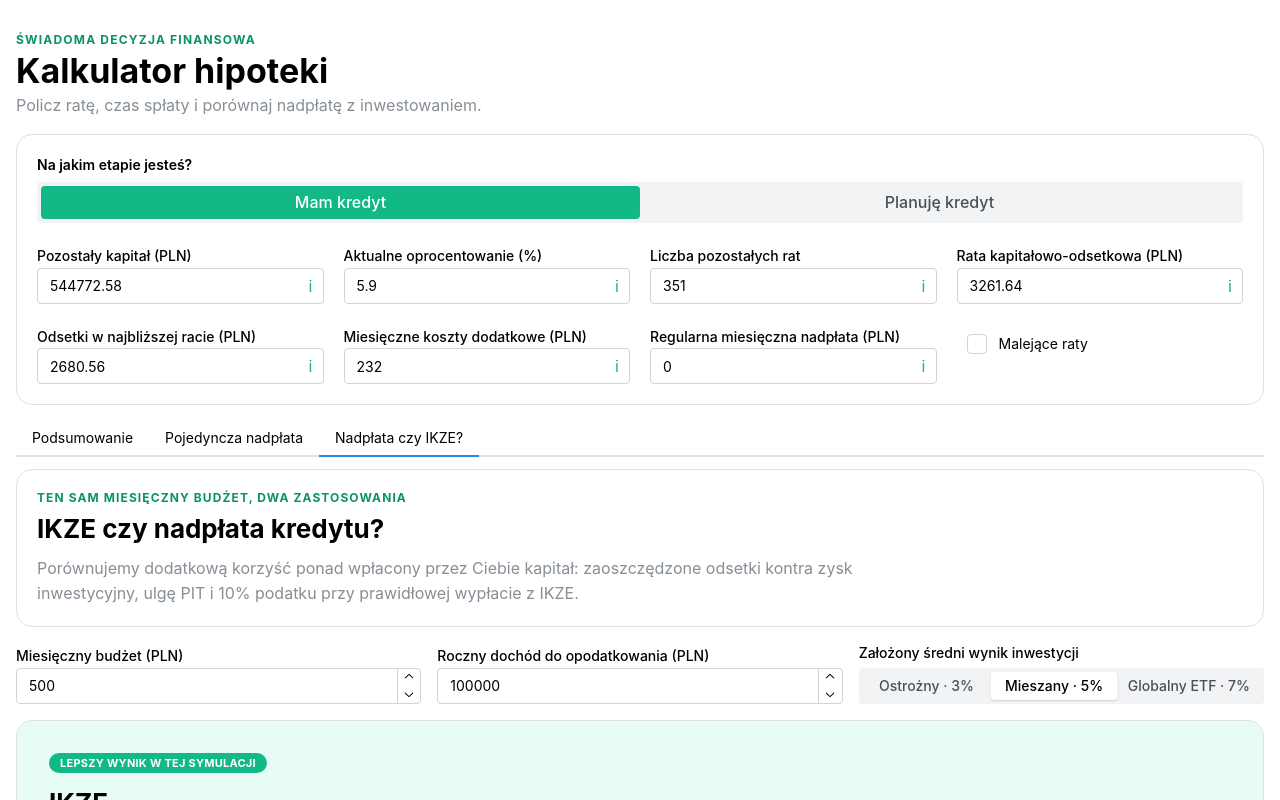
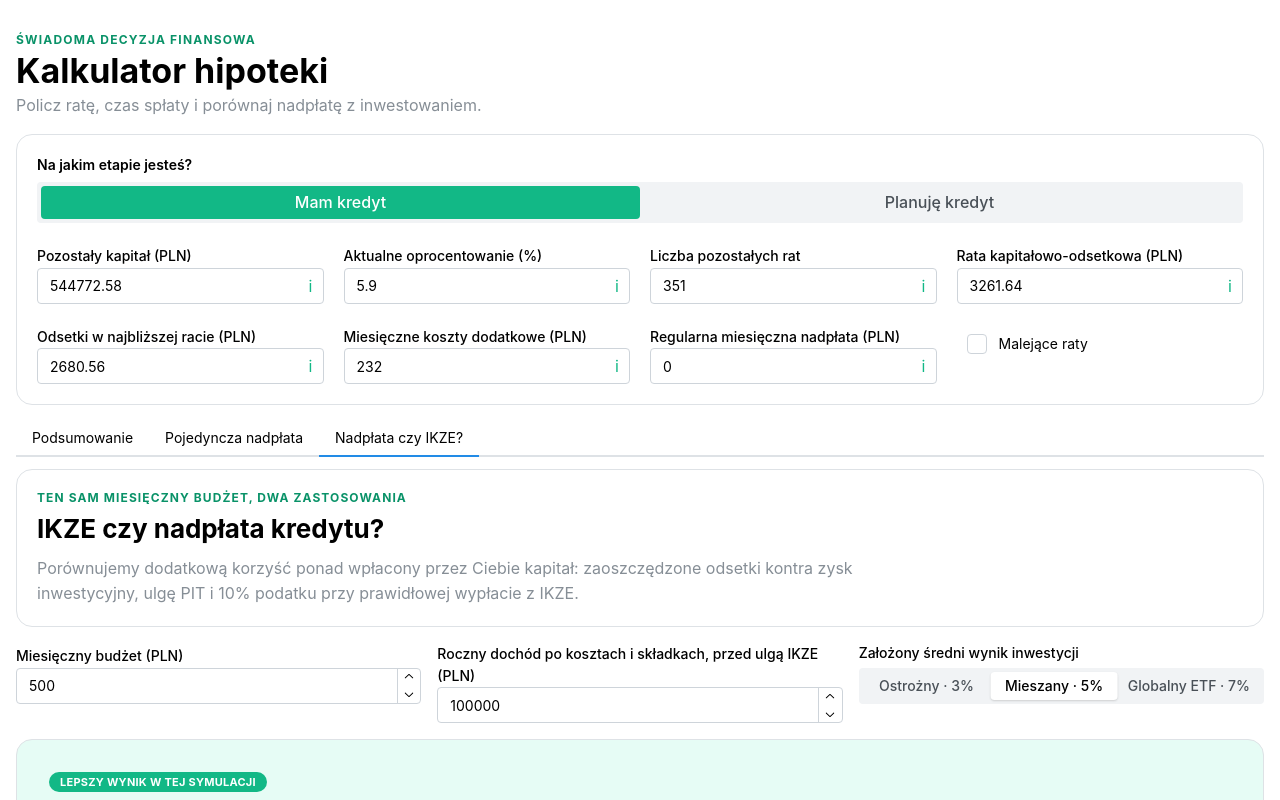
Before and after one commit to Angael/hipoteka, a React (Vite) app: page / in a window 1280 px wide. Both pictures are taken after a click on the tab "Nadpłata czy IKZE?". Shown: the top 800 px of the page. Built offline with nearby package versions, Linux system fonts and the light colour scheme.

Commit message:
Clarify IKZE taxable income input

```diff
--- a/src/IkzeComparison.tsx
+++ b/src/IkzeComparison.tsx
@@ -131,7 +131,7 @@ const IkzeComparison = ({ parameters }: Props) => {
           decimalScale={2}
         />
         <NumberInput
-          label="Roczny dochód do opodatkowania (PLN)"
+          label="Roczny dochód po kosztach i składkach, przed ulgą IKZE (PLN)"
           value={taxableIncome}
           onChange={setTaxableIncome}
           min={0}
```
